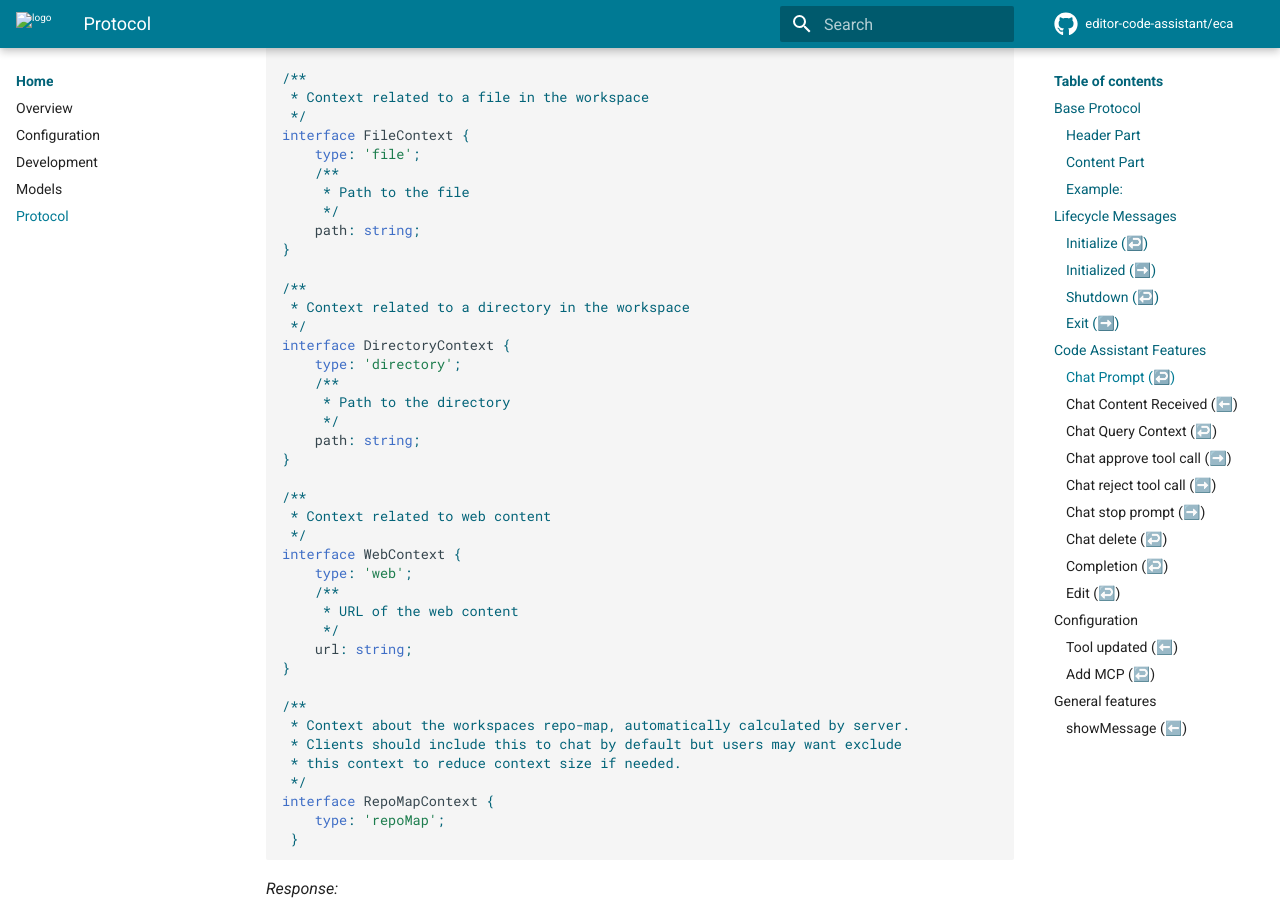
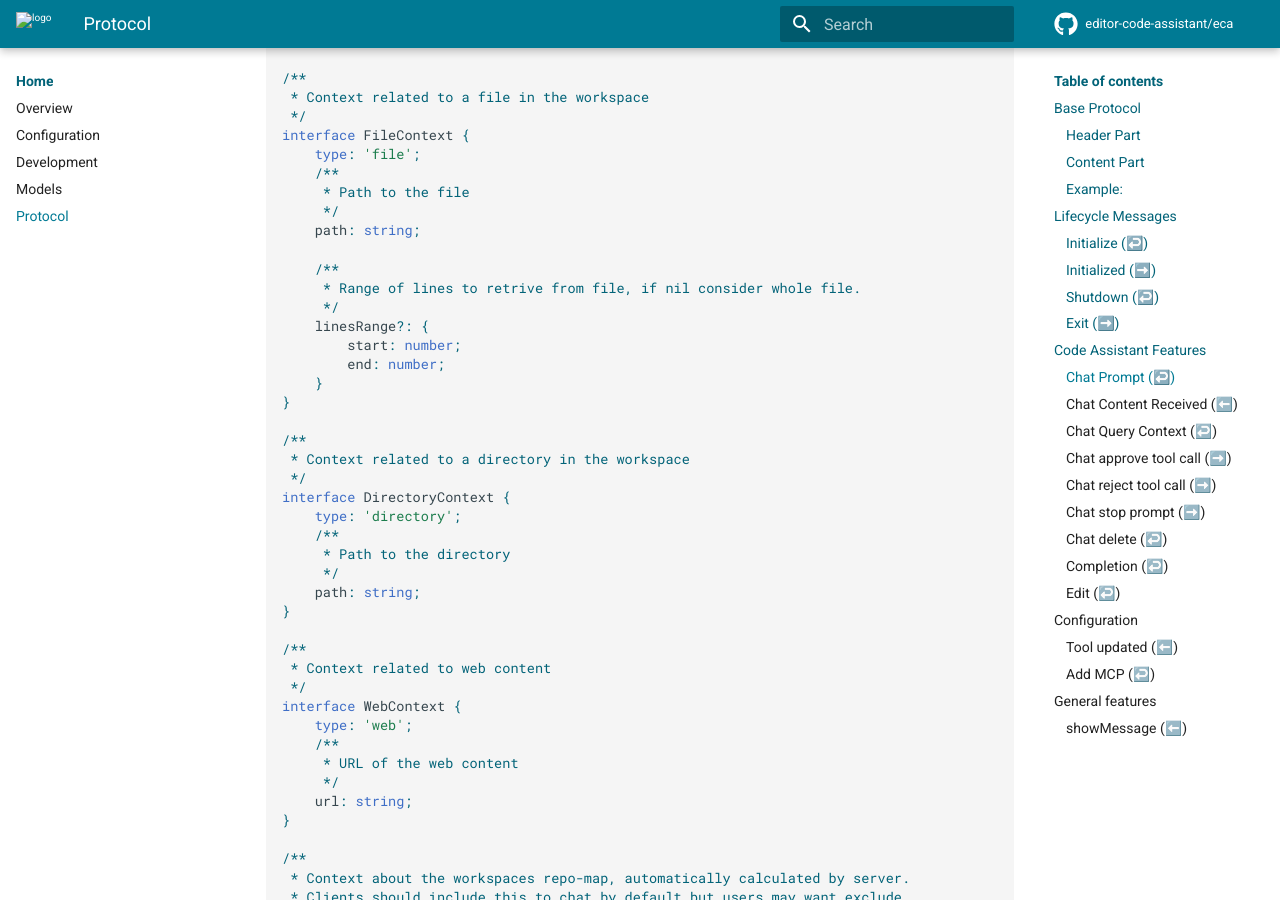
Before and after one commit to tomgeorge/eca, an MkDocs documentation site: the page built from docs/protocol.md, in a window 1280 px wide and 900 px high, scrolled down 6213 px. Built offline with MkDocs 1.6.1 and Material for MkDocs 9.7.7, drawn with Linux system fonts in a browser that asks for light colours; comment, search, counter and statistics services are not loaded.

Commit message:
Add support for file contexts with line ranges

```diff
--- a/docs/protocol.md
+++ b/docs/protocol.md
@@ -289,6 +289,14 @@ interface FileContext {
      * Path to the file
      */
     path: string;
+
+    /**
+     * Range of lines to retrive from file, if nil consider whole file.
+     */
+    linesRange?: {
+        start: number;
+        end: number;
+    }
 }
 
 /**
```
Also changed, not shown: CHANGELOG.md (+2 -0 lines), 4 other files.
